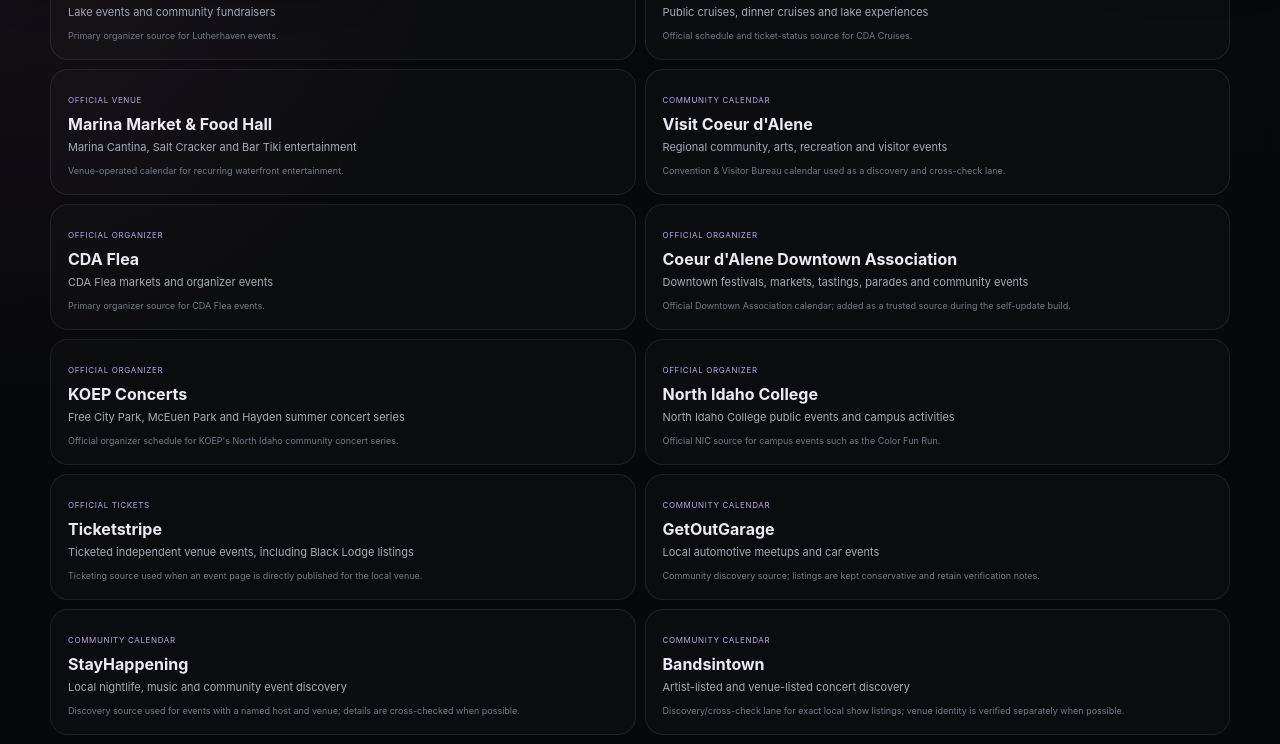
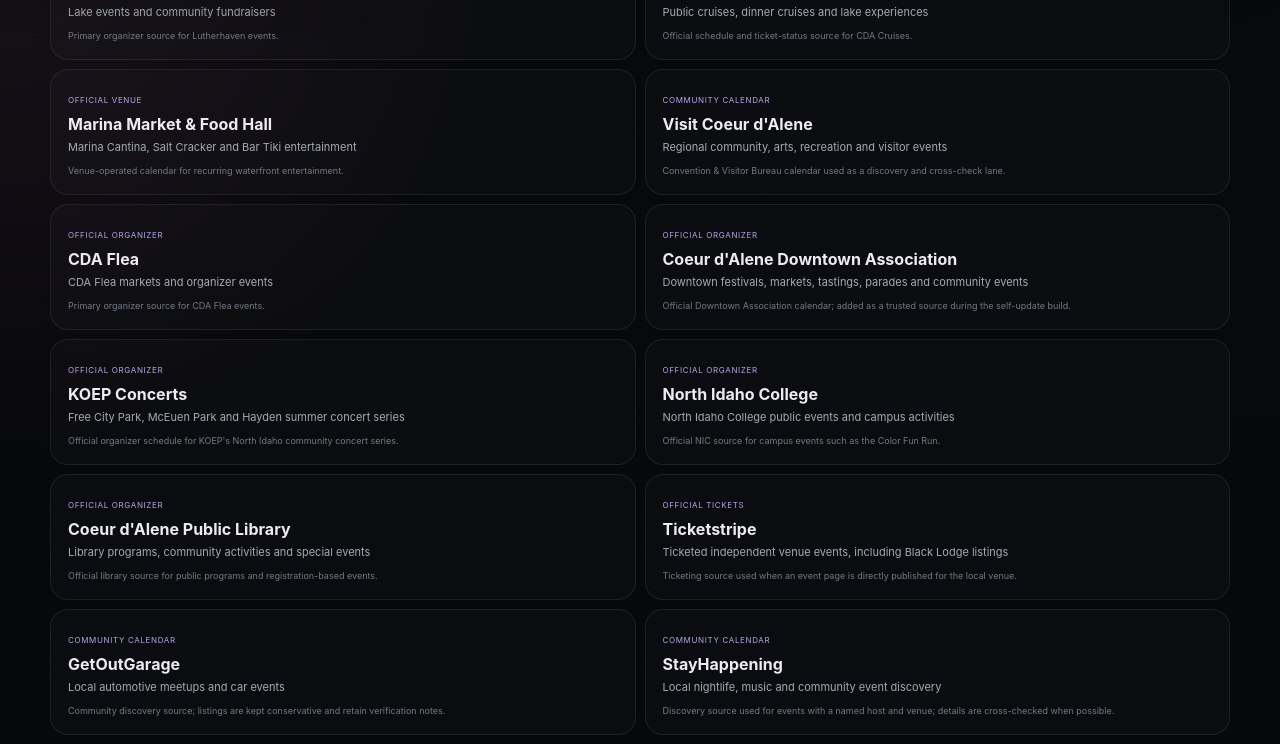
Before and after one commit to aerovista-us/cdatonight, a Next.js app: page /sources in a window 1280 px wide. Shown: the part 820-1564 px from the top of the page. Built offline with nearby package versions, Linux system fonts and the light colour scheme; no server answers.

Commit message:
data: add CDA Library source

```diff
--- a/data/sources.ts
+++ b/data/sources.ts
@@ -15,6 +15,7 @@
   | "downtown-cda"
   | "koep-concerts"
   | "north-idaho-college"
+  | "cda-library"
   | "ticketstripe"
   | "getoutgarage"
   | "stayhappening"
@@ -121,6 +122,15 @@
     priority: 10,
     note: "Official NIC source for campus events such as the Color Fun Run."
   },
+  "cda-library": {
+    id: "cda-library",
+    name: "Coeur d'Alene Public Library",
+    kind: "official-organizer",
+    url: "https://cdalibrary.org/",
+    coverage: "Library programs, community activities and special events",
+    priority: 10,
+    note: "Official library source for public programs and registration-based events."
+  },
   ticketstripe: {
     id: "ticketstripe",
     name: "Ticketstripe",
```
